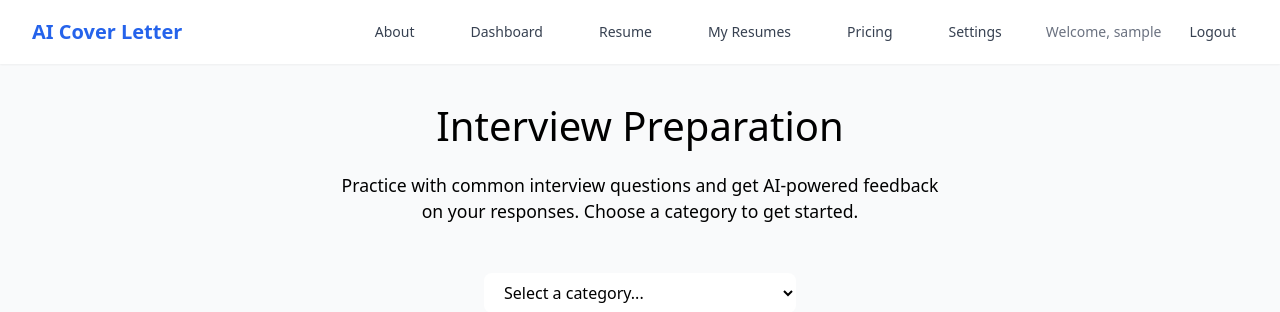
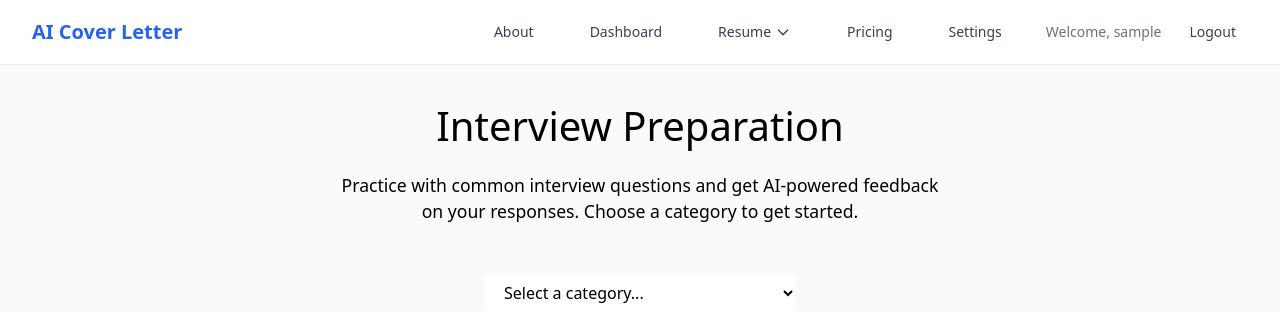
Before and after one commit to esaatech/Jobeasy, a Django app: page /job-service/interview-prep/ in a window 1280 px wide. Shown: the top 312 px of the page. Run offline with Django 5.2, Linux system fonts and the light colour scheme; the visitor is signed in with stand-in values (Sample User, id 1); data that the repository does not hold is empty; some libraries are stand-ins or nearby versions.

Commit message:
moved resume into a drop down and fixed interview prrp

```diff
--- a/job_service/templates/job_service/interview_prep.html
+++ b/job_service/templates/job_service/interview_prep.html
@@ -93,7 +93,7 @@
     </div>
 
     <div class="category-filter">
-        <select id="categorySelect" hx-get="{% url 'qa:load_questions' %}" hx-target="#qaContent" hx-trigger="change" hx-indicator="#loadingSpinner">
+        <select id="categorySelect" name="category" hx-get="{% url 'qa:load_questions' %}" hx-target="#qaContent" hx-trigger="change" hx-indicator="#loadingSpinner">
             <option value="">Select a category...</option>
             <option value="General">General Questions</option>
             <option value="Leadership">Leadership</option>
--- a/question_answer/views.py
+++ b/question_answer/views.py
@@ -42,8 +42,8 @@ def test_view(request):
 @require_http_methods(["GET"])
 def load_questions_by_category(request):
     """HTMX endpoint to load questions by category"""
-    category_name = request.GET.get('category', 'General')
-
+    category_name = request.GET.get('category') or request.GET.get('categorySelect') or 'General'
+    print(f"[DEBUG] Loading questions for category: {category_name}")
     try:
         # Get questions for the selected category
         questions = Question.objects.filter(
--- a/templates/navigation.html
+++ b/templates/navigation.html
@@ -20,12 +20,17 @@
                     <a href="{% url 'dashboard:dashboard' %}" class="text-gray-700 hover:text-blue-600 px-3 py-2 rounded-md text-sm font-medium">
                         Dashboard
                     </a>
-                    <a href="{% url 'resume_builder:create_resume' %}" class="text-gray-700 hover:text-blue-600 px-3 py-2 rounded-md text-sm font-medium">
-                        Resume
-                    </a>
-                    <a href="{% url 'resume_builder:my_resumes' %}" class="text-gray-700 hover:text-blue-600 px-3 py-2 rounded-md text-sm font-medium">
-                        My Resumes
-                    </a>
+                    <!-- Resume Dropdown -->
+                    <div class="relative group inline-block">
+                        <button tabindex="0" class="text-gray-700 hover:text-blue-600 px-3 py-2 rounded-md text-sm font-medium flex items-center focus:outline-none">
+                            Resume
+                            <svg class="ml-1 h-4 w-4" fill="none" stroke="currentColor" viewBox="0 0 24 24"><path stroke-linecap="round" stroke-linejoin="round" stroke-width="2" d="M19 9l-7 7-7-7" /></svg>
+                        </button>
+                        <div class="absolute left-0 pt-2 w-40 bg-white border border-gray-200 rounded-md shadow-lg z-50 hidden group-hover:block group-focus-within:block">
+                            <a href="{% url 'resume_builder:create_resume' %}" class="block px-4 py-2 text-gray-700 hover:bg-gray-100">Resume</a>
+                            <a href="{% url 'resume_builder:my_resumes' %}" class="block px-4 py-2 text-gray-700 hover:bg-gray-100">My Resumes</a>
+                        </div>
+                    </div>
                     <a href="{% url 'subscriptions:pricing' %}" class="text-gray-700 hover:text-blue-600 px-3 py-2 rounded-md text-sm font-medium">
                         Pricing
                     </a>
@@ -83,12 +88,17 @@
                 <a href="{% url 'dashboard:dashboard' %}" class="text-gray-700 hover:text-blue-600 block px-3 py-2 rounded-md text-base font-medium">
                     Dashboard
                 </a>
-                <a href="{% url 'resume_builder:create_resume' %}" class="text-gray-700 hover:text-blue-600 block px-3 py-2 rounded-md text-base font-medium">
-                    Resume
-                </a>
-                <a href="{% url 'resume_builder:my_resumes' %}" class="text-gray-700 hover:text-blue-600 block px-3 py-2 rounded-md text-base font-medium">
-                    My Resumes
-                </a>
+                <!-- Resume Dropdown for Mobile -->
+                <div class="block">
+                    <button type="button" class="w-full text-left text-gray-700 hover:text-blue-600 block px-3 py-2 rounded-md text-base font-medium flex items-center focus:outline-none" onclick="this.nextElementSibling.classList.toggle('hidden')">
+                        Resume
+                        <svg class="ml-1 h-4 w-4" fill="none" stroke="currentColor" viewBox="0 0 24 24"><path stroke-linecap="round" stroke-linejoin="round" stroke-width="2" d="M19 9l-7 7-7-7" /></svg>
+                    </button>
+                    <div class="hidden ml-4">
+                        <a href="{% url 'resume_builder:create_resume' %}" class="block px-4 py-2 text-gray-700 hover:bg-gray-100">Resume</a>
+                        <a href="{% url 'resume_builder:my_resumes' %}" class="block px-4 py-2 text-gray-700 hover:bg-gray-100">My Resumes</a>
+                    </div>
+                </div>
                 <a href="{% url 'subscriptions:pricing' %}" class="text-gray-700 hover:text-blue-600 block px-3 py-2 rounded-md text-base font-medium">
                     Pricing
                 </a>
```
